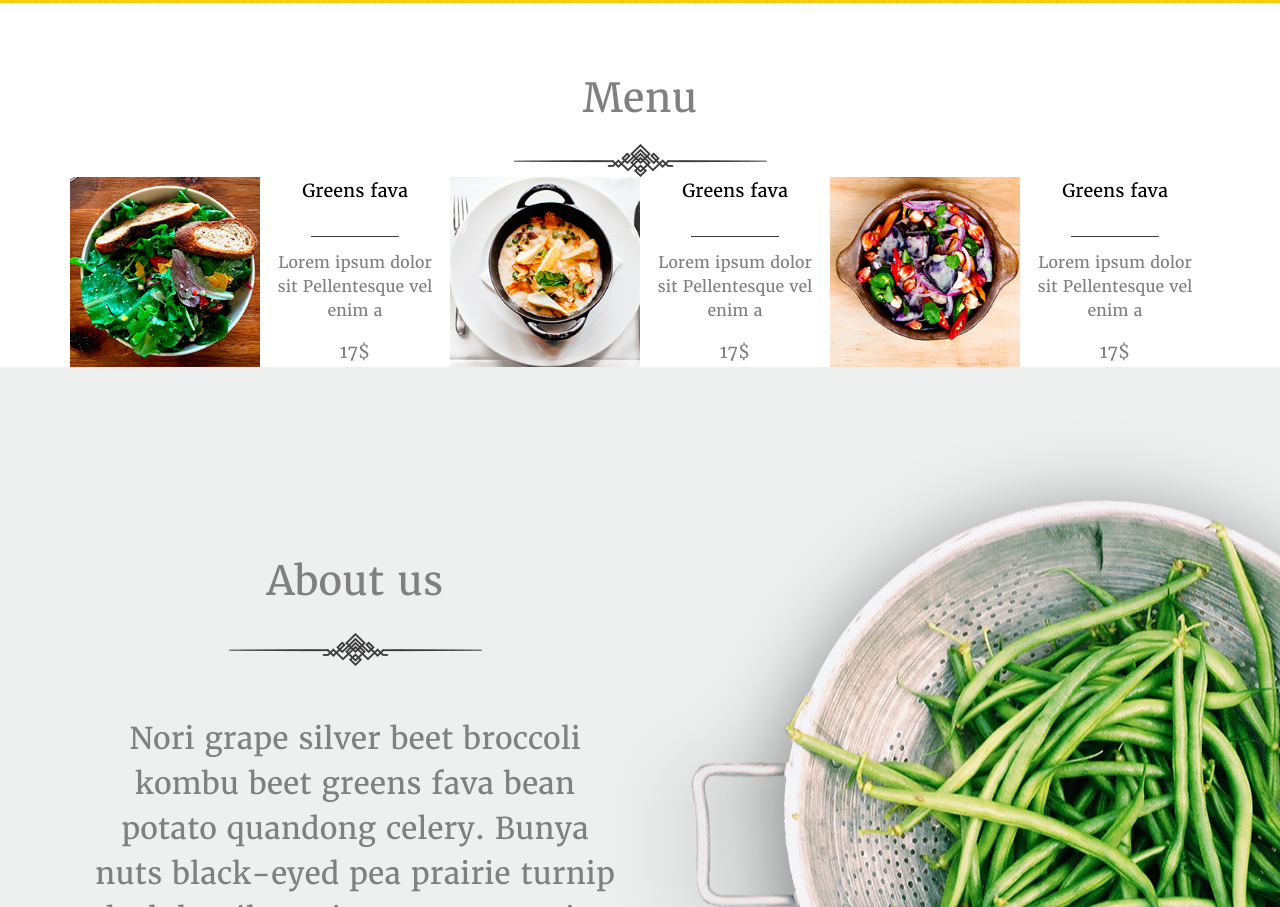
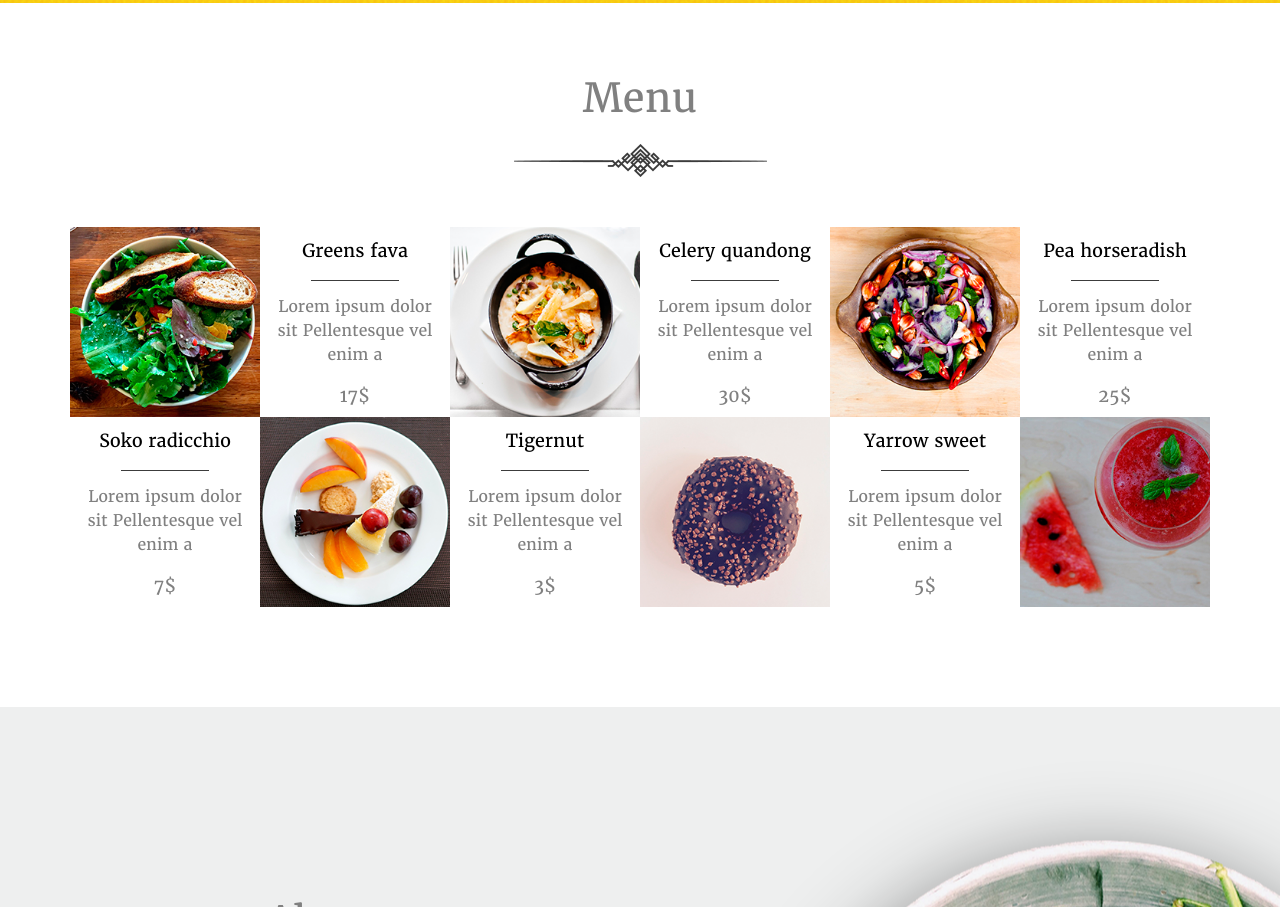
Before and after one commit to BrusVlados/Veggie, a plain HTML site: page index.html in a window 1280 px wide. Shown: the part 1374-2281 px from the top of the page. Drawn offline with Linux system fonts and the light colour scheme.

Commit message:
Finishig section2 (specials), add fonts

```diff
--- a/css/style.css
+++ b/css/style.css
@@ -13,18 +13,21 @@ body{
     color: grey;
 }
 
+.pt_10{padding-top: 10px;}
 .pt_45{padding-top: 45px;}
 .pt_65{padding-top: 65px;}
 .pt_75{padding-top: 75px;}
 .pt_190{padding-top: 190px;}
+.pb_10{padding-bottom: 10px;}
 .pb_20{padding-bottom: 20px;}
 .pb_30{padding-bottom: 30px;}
 .pb_50{padding-bottom: 50px;}
 .pb_60{padding-bottom: 60px;}
 .pb_80{padding-bottom: 80px;}
 .pb_85{padding-bottom: 85px;}
+.pb_100{padding-bottom: 100px;}
 .pb_140{padding-bottom: 140px;}
-
+.mb_0{margin-bottom: 0;}
 .ts_16{font-size: 16px;}
 .ts_18{font-size: 18px;}
 .ts_30{font-size: 30px;}
@@ -60,6 +63,9 @@ a:hover{
     width: 190px;
     height: 190px;
     overflow: hidden;
+}
+.uyu{
+    padding-bottom: 0;
 }
 /*S03*/
 #S03{
--- a/index.html
+++ b/index.html
@@ -69,73 +69,87 @@
 </section>
 <section id="S02">
     <div class="container">
-        <div class="row text-center justify-content-center align-items-center h-100">
+        <div class="row text-center justify-content-center align-self-center h-100">
             <p class="ts_40  text-center pt_65">Menu</p>
         </div>
-        <div class="row justify-content-center">
+        <div class="row justify-content-center pb_50">
             <img src="img/dec.png" alt="">
         </div>
-        <div class="row">
+        <div class="row align-items-center">
             <div class="square"><img class="square" src="img/S02_1.png" alt=""></div>
             <div class="square">
-
-                <div class="col-12 text-center">
-                    <p class="ts_18 black">Greens fava</p>
-                </div>
-                <div class="col-12 text-center">
+                <div class="col-12 text-center align-self-end">
+                    <p class="ts_18 black mb_0 pt_10">Greens fava</p>
                     <img src="img/line.png" alt="">
-                </div>
-                <div class="col-12 text-center">
                     <p class="ts_16">
                         Lorem ipsum dolor sit
                         Pellentesque vel enim a
                     </p>
-                </div>
-                <div class="col-12 text-center">
                     <p class="ts_18">17$</p>
                 </div>
-
             </div>
             <div class="square"><img class="square" src="img/S02_2.png" alt=""></div>
             <div class="square">
-
-                <div class="col-12 text-center">
-                    <p class="ts_18 black">Greens fava</p>
-                </div>
-                <div class="col-12 text-center">
+                <div class="col-12 text-center align-self-end">
+                    <p class="ts_18 black mb_0 pt_10">Celery quandong</p>
                     <img src="img/line.png" alt="">
-                </div>
-                <div class="col-12 text-center">
                     <p class="ts_16">
                         Lorem ipsum dolor sit
                         Pellentesque vel enim a
                     </p>
+                    <p class="ts_18">30$</p>
                 </div>
-                <div class="col-12 text-center">
-                    <p class="ts_18">17$</p>
-                </div>
-
             </div>
             <div class="square"><img class="square" src="img/S02_3.png" alt=""></div>
             <div class="square">
-
-                <div class="col-12 text-center">
-                    <p class="ts_18 black">Greens fava</p>
-                </div>
-                <div class="col-12 text-center">
+                <div class="col-12 text-center align-self-end">
+                    <p class="ts_18 black mb_0 pt_10">Pea horseradish</p>
                     <img src="img/line.png" alt="">
-                </div>
-                <div class="col-12 text-center">
                     <p class="ts_16">
                         Lorem ipsum dolor sit
                         Pellentesque vel enim a
                     </p>
+                    <p class="ts_18">25$</p>
                 </div>
-                <div class="col-12 text-center">
-                    <p class="ts_18">17$</p>
+            </div>
+        </div>
+        <div class="row align-items-center pb_100">
+            <div class="square">
+                <div class="col-12 text-center align-self-end">
+                    <p class="ts_18 black mb_0 pt_10">Soko radicchio</p>
+                    <img src="img/line.png" alt="">
+                    <p class="ts_16">
+                        Lorem ipsum dolor sit
+                        Pellentesque vel enim a
+                    </p>
+                    <p class="ts_18">7$</p>
                 </div>
-
             </div>
+            <div class="square"><img class="square" src="img/S02_4.png" alt=""></div>
+            <div class="square">
+                <div class="col-12 text-center align-self-end">
+                    <p class="ts_18 black mb_0 pt_10">Tigernut</p>
+                    <img src="img/line.png" alt="">
+                    <p class="ts_16">
+                        Lorem ipsum dolor sit
+                        Pellentesque vel enim a
+                    </p>
+                    <p class="ts_18">3$</p>
+                </div>
+            </div>
+            <div class="square"><img class="square" src="img/S02_5.png" alt=""></div>
+            <div class="square">
+                <div class="col-12 text-center align-self-end">
+                    <p class="ts_18 black mb_0 pt_10">Yarrow sweet</p>
+                    <img src="img/line.png" alt="">
+                    <p class="ts_16">
+                        Lorem ipsum dolor sit
+                        Pellentesque vel enim a
+                    </p>
+                    <p class="ts_18">5$</p>
+                </div>
+            </div>
+            <div class="square"><img class="square" src="img/S02_6.png" alt=""></div>
         </div>
     </div>
 </section>
```
Also changed, not shown: fonts/Merriweather-Bold.ttf (added), fonts/Merriweather-Italic.ttf (added), fonts/merriweather-light-italic_[allfont.ru].ttf (added).
